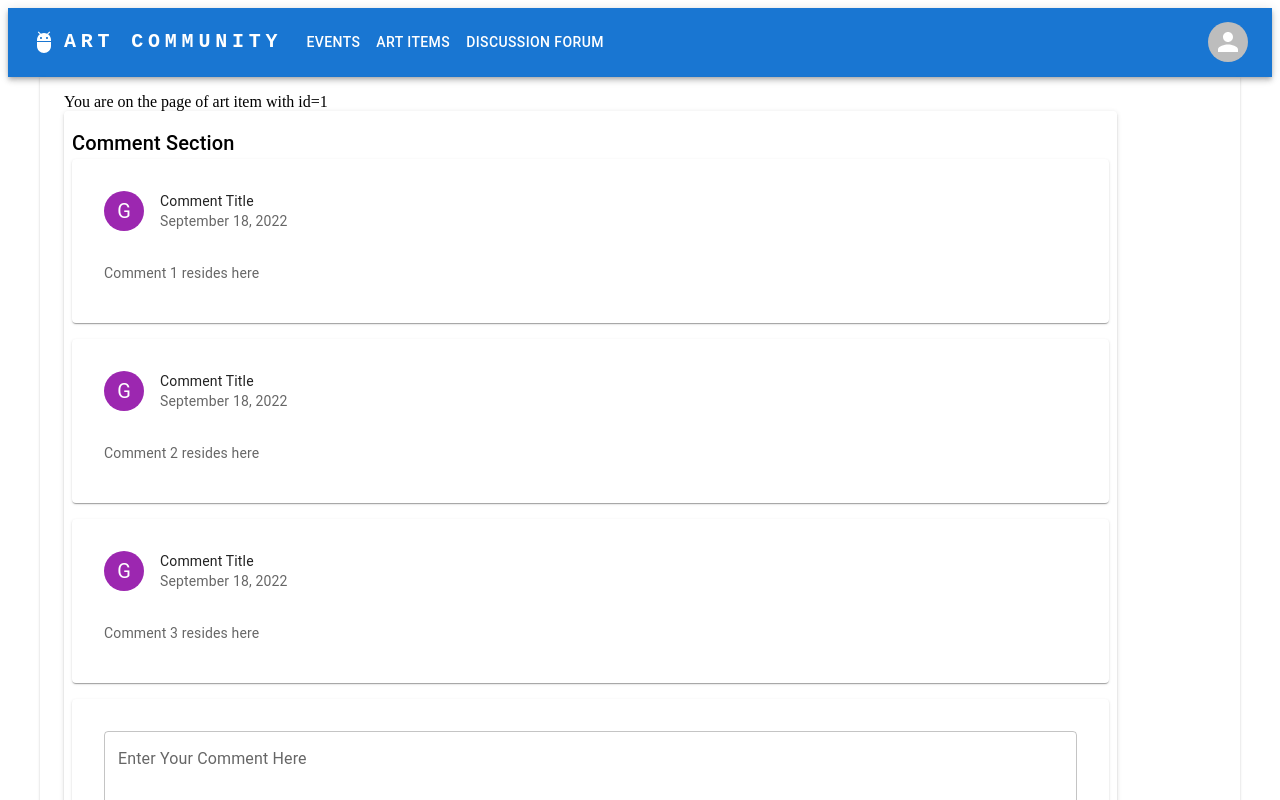
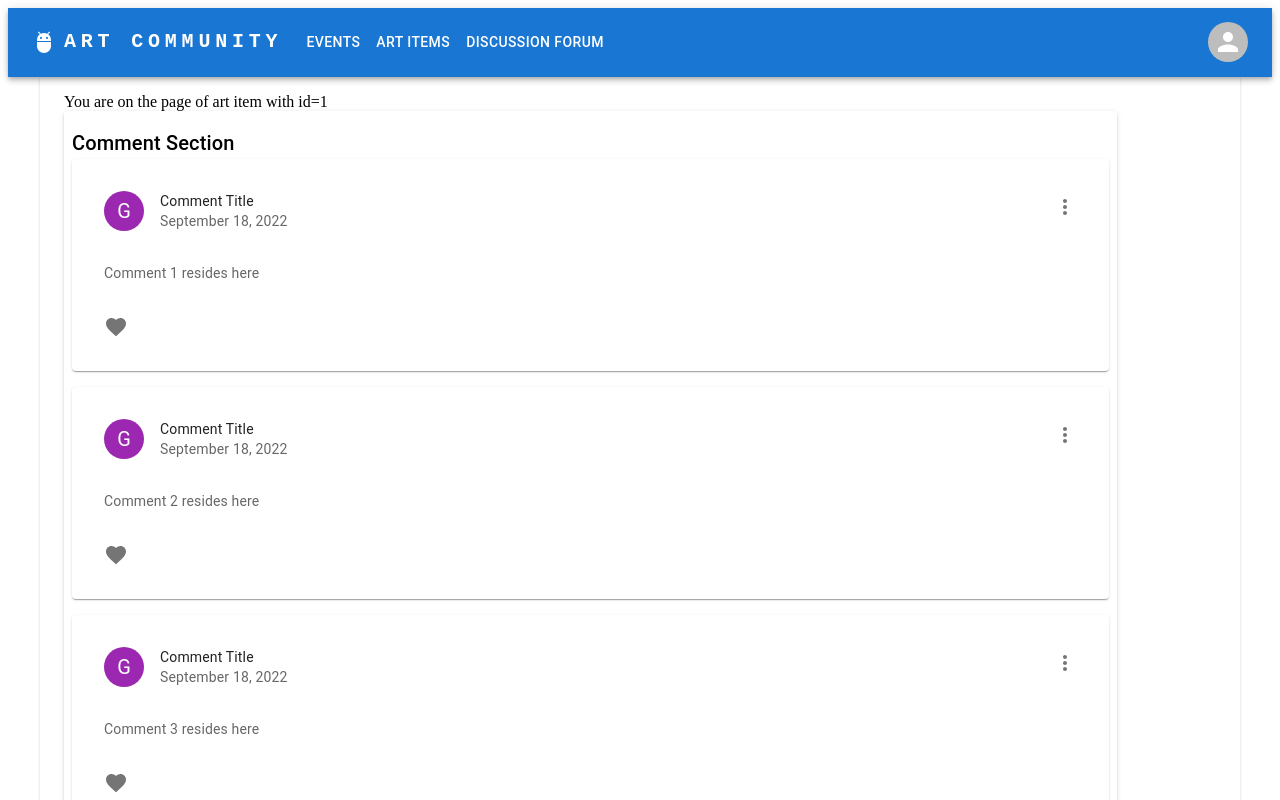
Before and after one commit to bounswe/bounswe2022group7, a React (Vite) app in the folder frontend/: page /art_item/1 in a window 1280 px wide. Shown: the top 800 px of the page. Built offline with nearby package versions, Linux system fonts and the light colour scheme.

Commit message:
Add menu and like button to comments (FE, #270)

```diff
--- a/frontend/src/common/Comment.js
+++ b/frontend/src/common/Comment.js
@@ -5,12 +5,19 @@ import Card from '@mui/material/Card';
 import { CardContent, CardHeader } from '@mui/material';
 import Typography from '@mui/material/Typography';
 
+import IconButton from '@mui/material/IconButton';
+import MoreVertIcon from '@mui/icons-material/MoreVert';
+
+import CardActions from '@mui/material/CardActions';
+import FavoriteIcon from '@mui/icons-material/Favorite';
+
 function Comment(title, subheader, commentBody) {
     return (
       <Card sx={{
         width: '%90',
         padding: 2
       }}>
+
         <CardHeader
           avatar={
             <Avatar sx={{ bgcolor: 'secondary.main' }} aria-label="user">
@@ -19,13 +26,25 @@ function Comment(title, subheader, commentBody) {
           }
           title={title}
           subheader={subheader}
+          action={
+            <IconButton aria-label="settings">
+              <MoreVertIcon />
+            </IconButton>
+          }
         />
+
         <CardContent>
           <Typography variant="body2" color="text.secondary">
             {commentBody}
           </Typography>
         </CardContent>
 
+        <CardActions disableSpacing>
+          <IconButton aria-label="add to favorites">
+            <FavoriteIcon />
+          </IconButton>
+        </CardActions>
+
       </Card>
     )
   }
```
